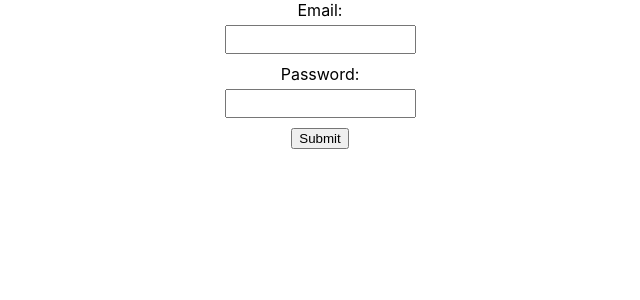
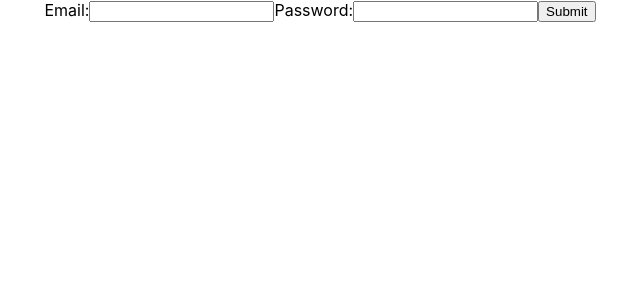
Before and after one commit to Madsthomsen123/Frontend_MANASS2, a React (Create React App) app in the folder modelmanagement/: page / in a window 1280 px wide. Shown: the top 300 px of the page, without its empty margins (320-960 px from the left). Built offline with nearby package versions, Linux system fonts and the light colour scheme.

Commit message:
more functionality added

```diff
--- a/modelmanagement/src/components/login.jsx
+++ b/modelmanagement/src/components/login.jsx
@@ -1,29 +1,30 @@
 import { useState } from "react";
-import "./components.css";
+
 export function ControlledForm() {
-    const [email, setEmail] = useState('');
-    const [password, Setpassword] = useState('');
+  const [formData, setFormData] = useState({ email: '', password: '' });
 
+  function handleChange(event) {
+    const { name, value } = event.target;
+    setFormData(prevFormData => ({
+      ...prevFormData,
+      [name]: value
+    }));
+  }
 
-    function handleEmail(event) {
-        setEmail(event.target.value );
-    }
-    function handlePassword(event) {
-        Setpassword(event.target.value );
-    }
   function handleSubmit(event) {
-        alert('Login info is: ' + email + ' ' + password);
+    alert('Login info is: ' + formData.email + ' ' + formData.password);
     event.preventDefault();
   }
+
   return (
-    <form className="loginForm" onSubmit={handleSubmit}>
-        <label className="emailLabel">
+    <form onSubmit={handleSubmit}>
+      <label>
         Email:
-        <input type="text" value={email} onChange={handleEmail} />
+        <input type="text" name="email" value={formData.email} onChange={handleChange} />
       </label>
-        <label className="passwordLabel">
+      <label>
         Password:
-        <input type="text" value={password} onChange={handlePassword} />
+        <input type="text" name="password" value={formData.password} onChange={handleChange} />
       </label>
       <input type="submit" value="Submit" />
     </form>
```
Lines whose indentation alone changed are shown as unchanged.
